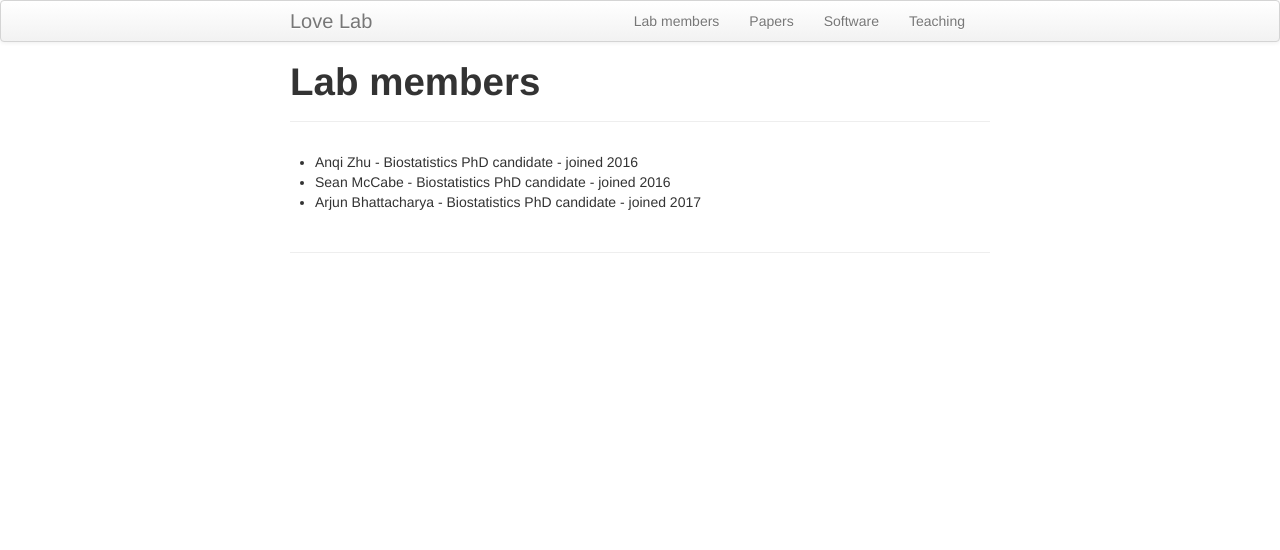
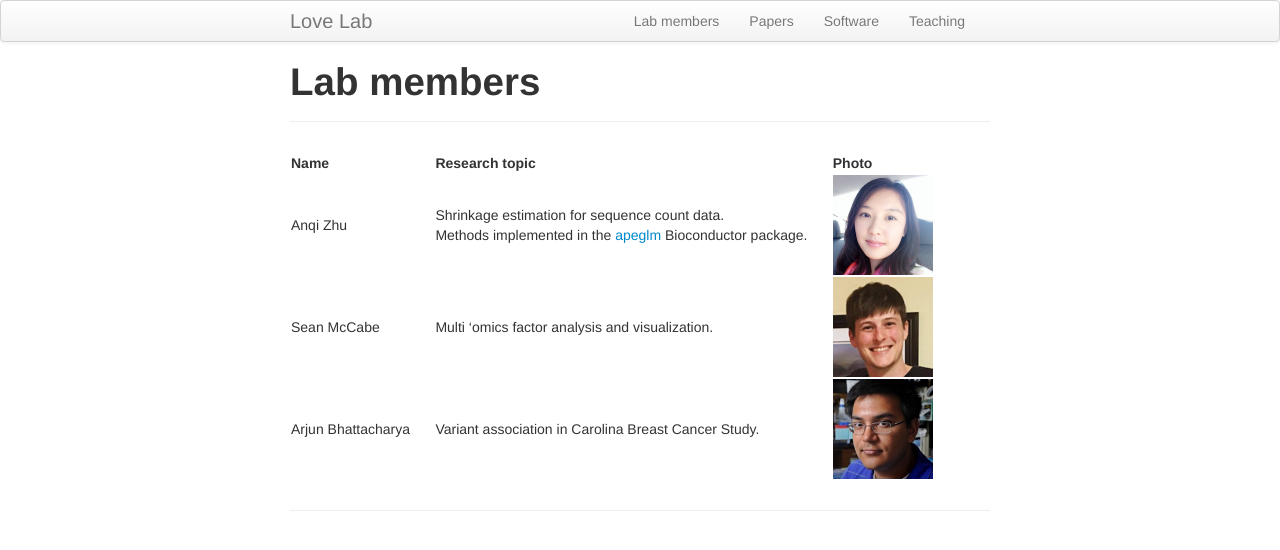
Before and after one commit to mikelove/mikelove.github.io, a Jekyll site: the page built from pages/lab.md, in a window 1280 px wide. Shown: the top 550 px of the page. Built offline with Jekyll 4.4.1, drawn with Linux system fonts in a browser that asks for light colours.

Commit message:
add photos

```diff
--- a/pages/lab.md
+++ b/pages/lab.md
@@ -3,6 +3,8 @@ layout: page
 title: "Lab members"
 ---
 
-* Anqi Zhu - Biostatistics PhD candidate - joined 2016
-* Sean McCabe - Biostatistics PhD candidate - joined 2016
-* Arjun Bhattacharya - Biostatistics PhD candidate - joined 2017
+| Name | Research topic | Photo |
+| :--- | :---- | :---- |
+| Anqi Zhu | Shrinkage estimation for sequence count data. <br> Methods implemented in the [apeglm](http://bioconductor.org/packages/apeglm) Bioconductor package. &nbsp; &nbsp; &nbsp; | <img width="100" src="../assets/anqizhu.png"> |
+| Sean McCabe | Multi 'omics factor analysis and visualization. | <img width="100" src="../assets/seanmccabe.png"> |
+| Arjun Bhattacharya &nbsp; &nbsp; &nbsp; | Variant association in Carolina Breast Cancer Study. | <img width="100" src="../assets/arjunbhattacharya.jpg"> |
```
Also changed, not shown: index.md (+1 -1 lines), assets/anqizhu.png (added), assets/arjunbhattacharya.jpg (added), assets/michaellove.jpg (added), assets/seanmccabe.png (added).
